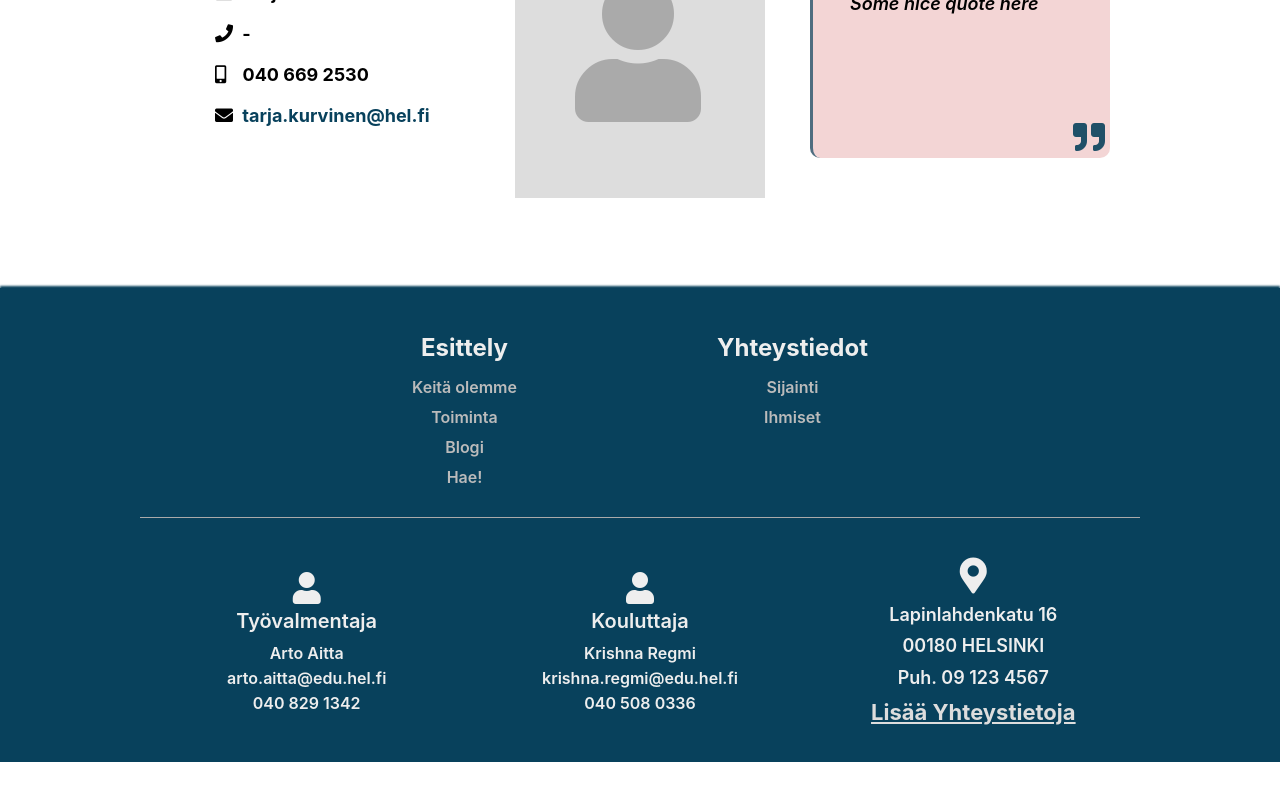
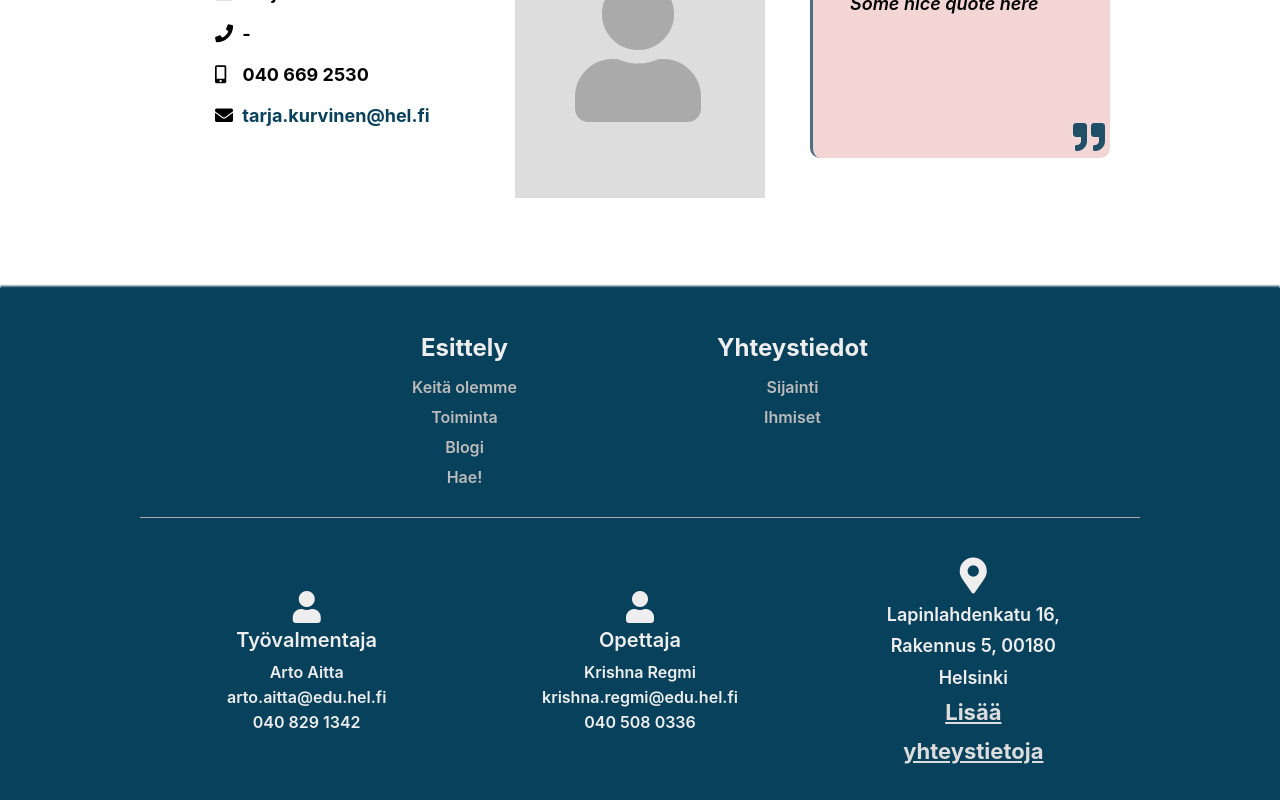
Before and after one commit to digitalents-ictbeginners/website, a React (Create React App) app: page /yhteystiedot in a window 1280 px wide. Shown: the part 3304-4104 px from the top of the page. Before the commit the page ends 4066 px from the top, so only its background shows below. Built offline with nearby package versions, Linux system fonts and the light colour scheme.

Commit message:
improve the way the data in the footer is imported, consolidate to relevant jsons, remove footer json

```diff
--- a/src/App.js
+++ b/src/App.js
@@ -5,6 +5,8 @@ import './App.css';
 //import Business from "./pages/Business";
 import navDataFI from "./data/navData_fi.json";
 import navDataEN from "./data/navData_en.json";
+import contactDataFI from "./data/Contact_fi.json";
+import contactDataEN from "./data/Contact_en.json";
 import SideBar from "./components/nav/SideBar";
 import TopNavBar from "./components/nav/TopNavBar";
 import Footer from "./components/Footer";
@@ -121,6 +123,8 @@ class App extends Component {
       ? <SideBar open={this.state.sidebarOpen} toggle={this.toggleSidebar} english={this.state.english} langToggle={this.toggleLanguage} data={navData} logo={this.navLogo}/>
       : <TopNavBar parent={this} closeFunc={this.closeSubNav} english={this.state.english} langToggle={this.toggleLanguage} data={navData} openTab={this.state.navTab} logo={this.navLogo}/>;
 
+    const contactData = this.state.english ? contactDataEN : contactDataFI;
+
     return (
       <Router>
         <div className="App">
@@ -130,9 +134,9 @@ class App extends Component {
           {navComponent}
           <React.Suspense fallback={<div>Loading...</div>}>
             <Route exact path="/" render={props => <this.Home {...props} mobile={this.state.mobile} english={this.state.english}/>} />
-            <Route exact path="/yhteystiedot" render={props => <this.Contact {...props} mobile={this.state.mobile} english={this.state.english} overlay={overlayFuncs}/>} />
+            <Route exact path="/yhteystiedot" render={props => <this.Contact {...props} mobile={this.state.mobile} english={this.state.english} contactData={contactData} overlay={overlayFuncs}/>} />
           </React.Suspense>
-          <Footer english={this.state.english} navdata={navData.navdata}/>
+          <Footer english={this.state.english} navdata={navData} contactData={contactData}/>
           <div className={overlayClass}>
             <i onClick={this.closeOverlay} className="fas fa-times fa-4x"></i>
             <div className="foContent">
--- a/src/components/Footer.css
+++ b/src/components/Footer.css
@@ -68,6 +68,7 @@ footer {
   font-size: 18px;
   font-weight: 600;
   line-height: 1.75;
+  max-width: 200px;
 }
 
 .ftMoreContacts {
--- a/src/components/Footer.js
+++ b/src/components/Footer.js
@@ -1,13 +1,12 @@
 import React from "react";
 import {HashLink as Link} from "react-router-hash-link";
 import "./Footer.css";
-import dataFI from "../data/Footer_fi.json";
-import dataEN from "../data/Footer_en.json";
 
 class Footer extends React.Component {
   render() {
-    const data = this.props.english ? dataEN : dataFI;
-    const sitemapElems = this.props.navdata.map(e => {
+    const data = this.props.contactData;
+    const people = data.people.peoplecards;
+    const sitemapElems = this.props.navdata.navdata.map(e => {
     const sitemapSubElems = e.subLinks.map(se => {
       const toObj = {
         pathname: se.link,
@@ -38,24 +37,22 @@ class Footer extends React.Component {
         <div className="ftContent">
           <div className="ftPerson">
             <i className="fas fa-user fa-2x"></i>
-            <h4>{data.person1.title}</h4>
-            <h5>{data.person1.name}</h5>
-            <h5>{data.person1.email}</h5>
-            <h5>{data.person1.phone}</h5>
+            <h4>{people[0].title}</h4>
+            <h5>{people[0].name}</h5>
+            <h5>{people[0].email}</h5>
+            <h5>{people[0].mobile}</h5>
           </div>
           <div className="ftPerson">
             <i className="fas fa-user fa-2x"></i>
-            <h4>{data.person2.title}</h4>
-            <h5>{data.person2.name}</h5>
-            <h5>{data.person2.email}</h5>
-            <h5>{data.person2.phone}</h5>
+            <h4>{people[1].title}</h4>
+            <h5>{people[1].name}</h5>
+            <h5>{people[1].email}</h5>
+            <h5>{people[1].mobile}</h5>
           </div>
           <div className="ftLocation">
             <i className="fas fa-map-marker-alt fa-2x"></i><br/>
-            <span>{data.streetaddress}</span><br/>
-            <span>{data.postnumbercity}</span><br/>
-            <span>{data.phonenum}</span><br/>
-            <Link className="ftMoreContacts" to={toContacts}><h2>{data.morecontacts}</h2></Link>
+            <span>{data.location.visitaddress.address}</span><br/>
+            <Link className="ftMoreContacts" to={toContacts}><h2>{this.props.navdata.ftMoreContacts}</h2></Link>
           </div>
         </div>
       </footer>
--- a/src/data/Contact_en.json
+++ b/src/data/Contact_en.json
@@ -5,7 +5,7 @@
         "title": "Location",
         "visitaddress": {
             "title": "Visit Address",
-            "address": "Lapinlahdenkatu 16 00180 Helsinki"
+            "address": "Lapinlahdenkatu 16, Building 5, 00180 Helsinki"
         },
         "postaddress": {
             "title": "Post Address",
--- a/src/data/Footer_en.json
+++ /dev/null
@@ -1,18 +0,0 @@
-{
-    "person1": {
-        "title": "Job Coach",
-        "name": "Arto Aitta",
-        "email": "arto.aitta@edu.hel.fi",
-        "phone": "040 829 1342"
-    },
-    "person2": {
-        "title": "Educator",
-        "name": "Krishna Regmi",
-        "email": "krishna.regmi@edu.hel.fi",
-        "phone": "040 508 0336"
-    },
-    "streetaddress": "Lapinlahdenkatu 16",
-    "postnumbercity": "00180 HELSINKI",
-    "phonenum": "Ph. 09 123 4567",
-    "morecontacts": "More Contacts"
-}
--- a/src/data/Footer_fi.json
+++ /dev/null
@@ -1,18 +0,0 @@
-{
-    "person1": {
-        "title": "Työvalmentaja",
-        "name": "Arto Aitta",
-        "email": "arto.aitta@edu.hel.fi",
-        "phone": "040 829 1342"
-    },
-    "person2": {
-        "title": "Kouluttaja",
-        "name": "Krishna Regmi",
-        "email": "krishna.regmi@edu.hel.fi",
-        "phone": "040 508 0336"
-    },
-    "streetaddress": "Lapinlahdenkatu 16",
-    "postnumbercity": "00180 HELSINKI",
-    "phonenum": "Puh. 09 123 4567",
-    "morecontacts": "Lisää Yhteystietoja"
-}
--- a/src/data/navData_en.json
+++ b/src/data/navData_en.json
@@ -12,5 +12,6 @@
             {"id": 1, "name": "People", "link": "/yhteystiedot", "hash": "#people"}
         ]}
     ],
-    "langswitch": "Suomeksi"
+    "langswitch": "Suomeksi",
+    "ftMoreContacts": "More contacts"
 }
--- a/src/data/navData_fi.json
+++ b/src/data/navData_fi.json
@@ -12,5 +12,6 @@
             {"id": 1, "name": "Ihmiset", "link": "/yhteystiedot", "hash": "#ihmiset"}
         ]}
     ],
-    "langswitch": "In English"
+    "langswitch": "In English",
+    "ftMoreContacts": "Lisää yhteystietoja"
 }
--- a/src/pages/Contact.js
+++ b/src/pages/Contact.js
@@ -1,14 +1,12 @@
 import React from "react";
 import "./Contact.css";
-import dataFI from "../data/Contact_fi.json";
-import dataEN from "../data/Contact_en.json";
 import Location from "../components/Contacts/Location";
 import People from "../components/Contacts/People";
 
 class Contact extends React.Component {
 
     render(){
-        const data = this.props.english ? dataEN : dataFI;
+        const data = this.props.contactData;
         return (
             <div className="contact" id="top">
                 <Location data={data.location} overlay={this.props.overlay} />
```
